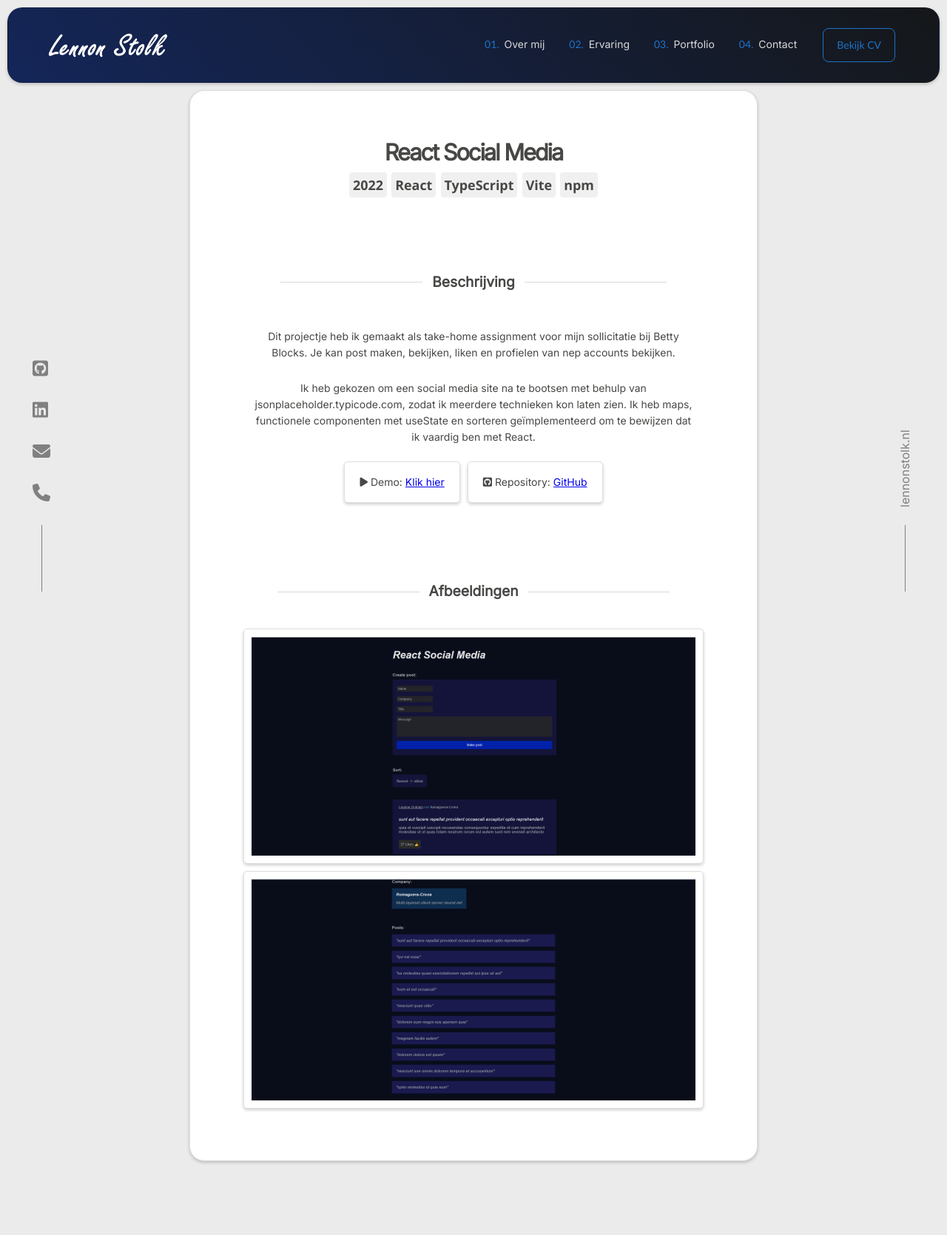
After one commit to LennonStolk/website, a PHP site: page /projects/reactsocial.html in a window 1280 px wide. The commit adds this page. Shown: the whole page at 74% size. Run offline with PHP 8.4, Linux system fonts and the light colour scheme; some libraries are stand-ins or nearby versions; some web fonts are replaced.

Commit message:
Project pagina voor React Social media gemaakt

```diff
--- a/css/style.css
+++ b/css/style.css
@@ -480,6 +480,7 @@ body {
   box-shadow: 0 2px 4px 0 rgba(0, 0, 0, 0.2);
   transition: ease-in-out 200ms;
   padding: 10px;
+  margin-bottom: 10px;
 }
 
 .project-image:hover {
--- a/index.html
+++ b/index.html
@@ -198,7 +198,7 @@
                     </li>
                 </a>
 
-                <a href="projects/" class="portfolio-link">
+                <a href="projects/reactsocial.html" class="portfolio-link">
                     <li class="portfolio-block">
                         <img src="img/projects/reactsocial.png" alt="Plaatje van project React Social Media"
                             class="portfolio-image">
--- /dev/null
+++ b/projects/reactsocial.html
@@ -0,0 +1,142 @@
+<!DOCTYPE html>
+<html lang="en">
+
+<head>
+    <meta charset="UTF-8">
+    <meta http-equiv="X-UA-Compatible" content="IE=edge">
+    <meta name="viewport" content="width=device-width, initial-scale=1.0">
+    <title>Lennon Stolk's Portfolio Website</title>
+    <link rel="stylesheet" href="../css/reset.css">
+    <link rel="stylesheet" href="../css/style.css">
+    <link rel="icon" type="image/x-icon" href="img/favicon.png">
+</head>
+
+<body>
+
+    <!-- JavaScript -->
+    <script src="https://kit.fontawesome.com/1f716bedd7.js" crossorigin="anonymous"></script>
+    <script src="../js/main.js" defer></script>
+
+    <!-- Navigation bar -->
+    <nav class="nav" id="nav">
+        <a href="../index.html">
+            <img src="../img/logo.png" alt="Website logo" class="logo" id="logo">
+        </a>
+        <ul class="shortcuts-list" id="shortcuts-list">
+            <a href="../index.html#about-me">
+                <li class="shortcut"><span class="highlight">01.</span> Over mij</li>
+            </a>
+            <a href="../index.html#experience">
+                <li class="shortcut"><span class="highlight">02.</span> Ervaring</li>
+            </a>
+            <a href="../index.html#portfolio">
+                <li class="shortcut"><span class="highlight">03.</span> Portfolio</li>
+            </a>
+            <a href="../index.html#contact">
+                <li class="shortcut"><span class="highlight">04.</span> Contact</li>
+            </a>
+            <a href="../cvs/LennonStolk.pdf">
+                <li class="shortcut"><span class="highlight">Bekijk CV</span></li>
+            </a>
+        </ul>
+    </nav>
+
+    <!-- Social media section -->
+    <aside class="socials-section" id="socials-section">
+        <ul class="socials-list" id="socials-list">
+            <li class="socials-item" id="socials-item">
+                <a href="https://www.github.com/LennonStolk">
+                    <i class="fa-brands fa-square-github"></i>
+                </a>
+            </li>
+            <li class="socials-item">
+                <a href="https://www.linkedin.com/in/lennonstolk/">
+                    <i class="fa-brands fa-linkedin"></i>
+                </a>
+            </li>
+            <li class="socials-item">
+                <a href="mailto: lennon27@live">
+                    <i class="fa-solid fa-envelope"></i>
+                </a>
+            </li>
+            <li class="socials-item">
+                <a href="tel:+310648534235">
+                    <i class="fa-solid fa-phone"></i>
+                </a>
+            </li>
+            <li class="section-line"></li>
+        </ul>
+    </aside>
+
+    <!-- Main content -->
+    <main class="main" id="main">
+
+        <!-- Project title -->
+        <section class="project-title-section">
+            <h1 class="project-title">React Social Media</h1>
+            <div class="project-labels">
+                <span class="project-label">2022</span>
+                <span class="project-label">React</span>
+                <span class="project-label">TypeScript</span>
+                <span class="project-label">Vite</span>
+                <span class="project-label">npm</span>
+            </div>
+        </section>
+
+        <!-- Description -->
+        <section class="project-description-section">
+            <div class="section-title" style="justify-content: center;  max-width: 600px;">
+                <div class="section-title-line"></div>
+                <h3 class="section-title-text" style="margin-left: clamp(10px, 1vw, 20px);">Beschrijving</h3>
+                <div class="section-title-line"></div>
+            </div>
+            <p class="project-description">
+                Dit projectje heb ik gemaakt als take-home assignment voor mijn sollicitatie bij Betty Blocks. Je kan
+                post maken, bekijken, liken en profielen van nep accounts bekijken.
+            </p>
+            <p class="project-description">
+                Ik heb gekozen om een social media site na te bootsen met behulp van jsonplaceholder.typicode.com, zodat
+                ik meerdere technieken kon laten zien. Ik heb maps, functionele componenten met useState en sorteren
+                geïmplementeerd om te bewijzen dat ik vaardig ben met React.
+
+            </p>
+
+            <ul class="project-buttons">
+                <li class="contact-link">
+                    <i class="fa-solid fa-play"></i>
+                    Demo: <a href="https://reactsocialmedia2.onrender.com/">Klik hier</a><br>
+                </li>
+                <li class="contact-link">
+                    <i class="fa-brands fa-square-github"></i>
+                    Repository: <a href="https://github.com/LennonStolk/reactsocialmedia">GitHub</a><br>
+                </li>
+            </ul>
+
+        </section>
+
+        <!-- Project images -->
+        <section class="project-images-section">
+            <div class="section-title" style="justify-content: center; max-width: 600px;">
+                <div class="section-title-line"></div>
+                <h3 class="section-title-text" style="margin-left: clamp(10px, 1vw, 20px);">Afbeeldingen</h3>
+                <div class="section-title-line"></div>
+            </div>
+            <img src="../img/projects/reactsocial2.png" alt="Plaatje van project TicTacToe" class="project-image">
+            <img src="../img/projects/reactsocial1.png" alt="Plaatje van project TicTacToe" class="project-image">
+        </section>
+
+    </main>
+
+    <!-- Right-hand filler section -->
+    <aside class="right-section" id="right-section">
+        <ul class="right-section-list" id="right-section-list">
+            <li class="right-section-title">
+                lennonstolk.nl
+            </li>
+            <li class="section-line"></li>
+        </ul>
+    </aside>
+
+</body>
+
+</html>
```
Also changed, not shown: img/projects/reactsocial1.png (added), img/projects/reactsocial2.png (added).
